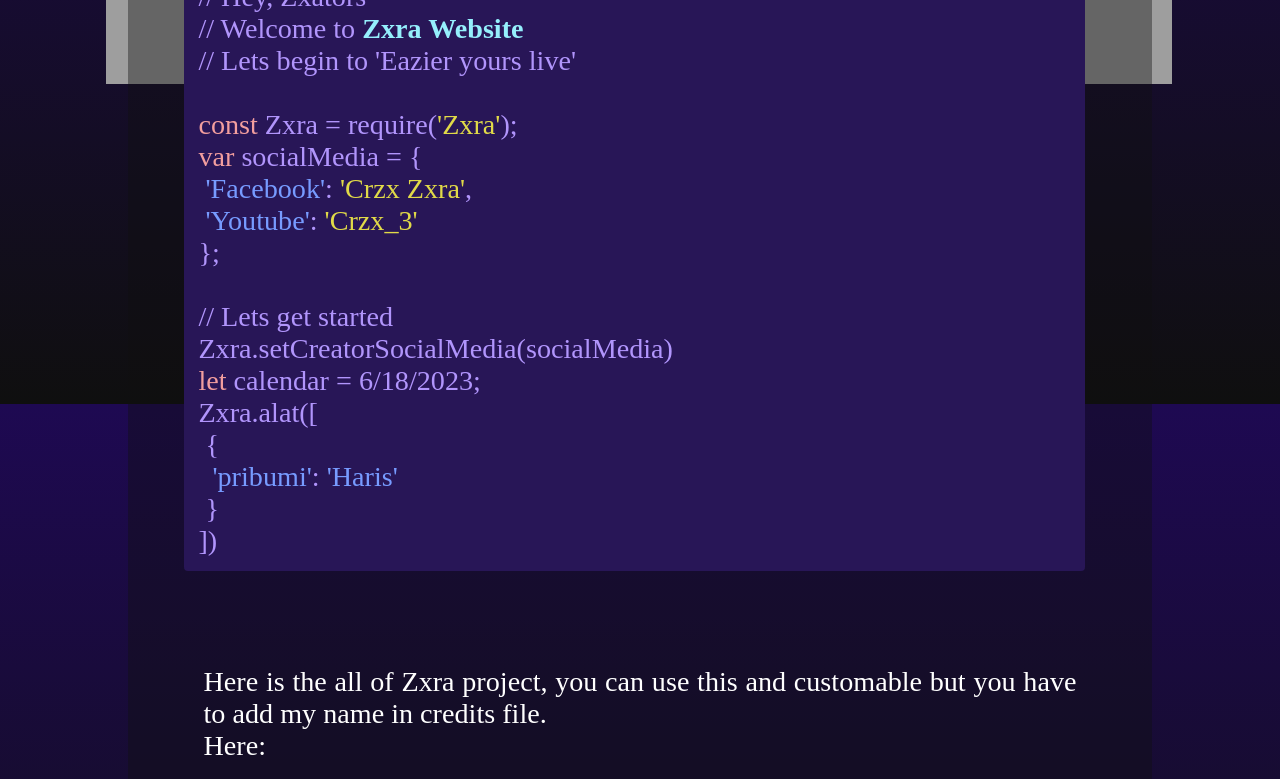
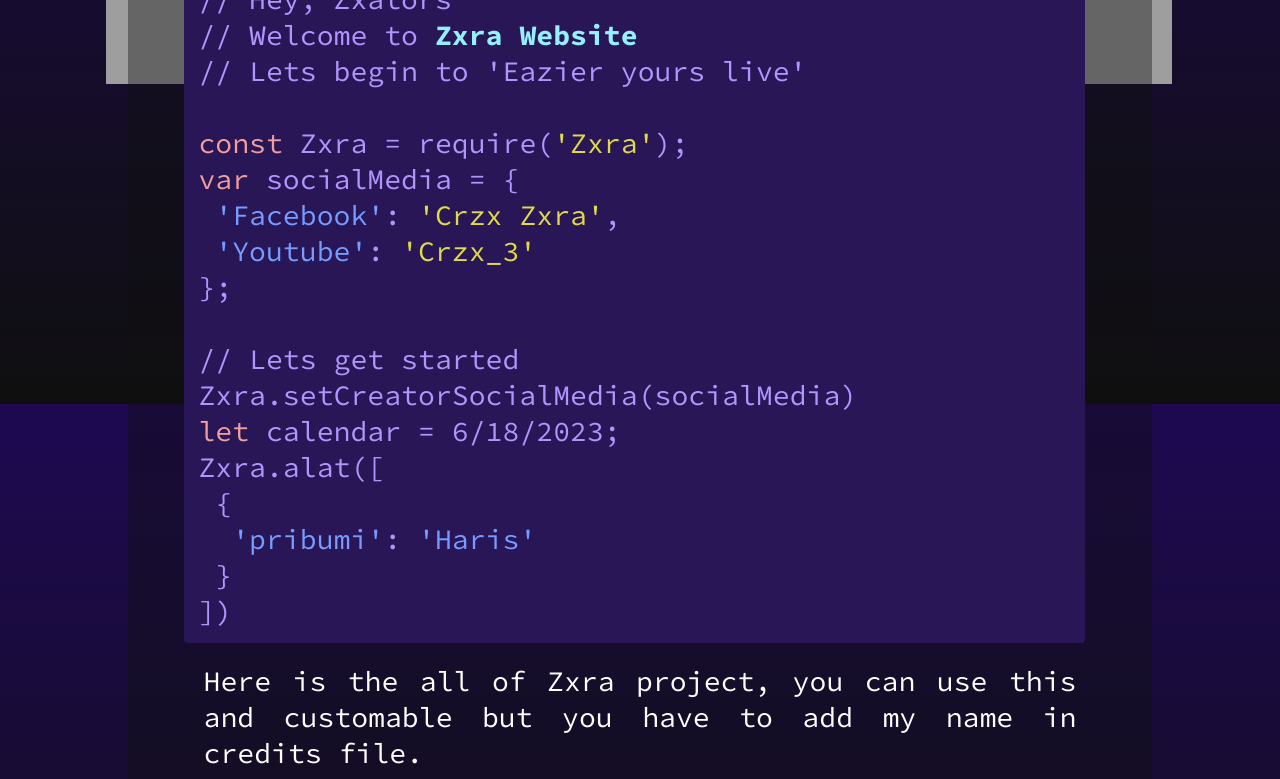
Before and after one commit to CrzxaExe/CzWeb, a plain HTML site: page index.html in a window 1280 px wide. Shown: the part 396-1175 px from the top of the page. Drawn offline with Linux system fonts and the light colour scheme; the site is published under a folder, as on GitHub Pages, so addresses that start at the root find nothing.

Commit message:
Update index.css

```diff
--- a/index.css
+++ b/index.css
@@ -3,15 +3,15 @@ body {
 }
 @font-face {
   font-family: Valorant;
-  src: url("/fonts/Valorant.ttf");
+  src: url("./fonts/Valorant.ttf");
 }
 @font-face {
   font-family: SourceCode;
-  src: url("/fonts/SourceCode.ttf");
+  src: url("./fonts/SourceCode.ttf");
 }
 @font-face {
   font-family: Brush;
-  src: url("/fonts/Brush.ttf");
+  src: url("./fonts/Brush.ttf");
 }
 #logo img {
   width: 40vw;
```
